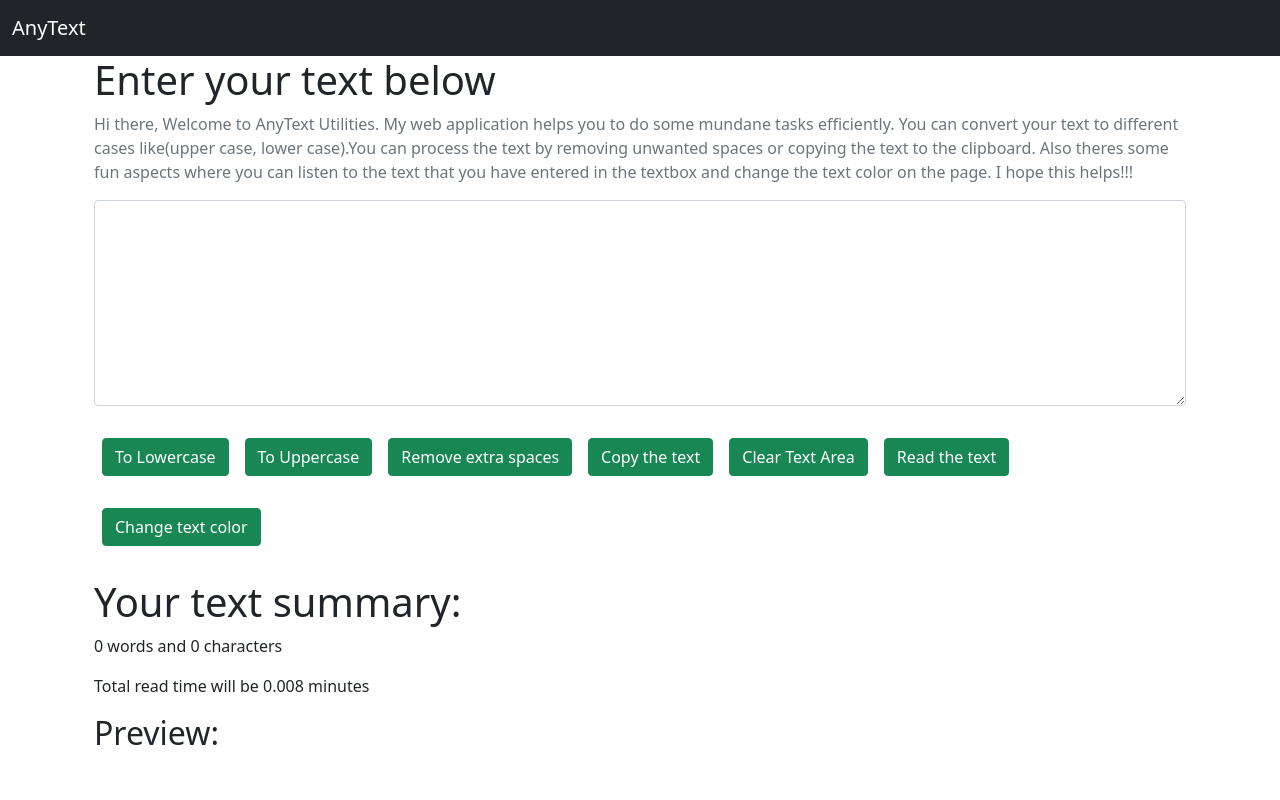
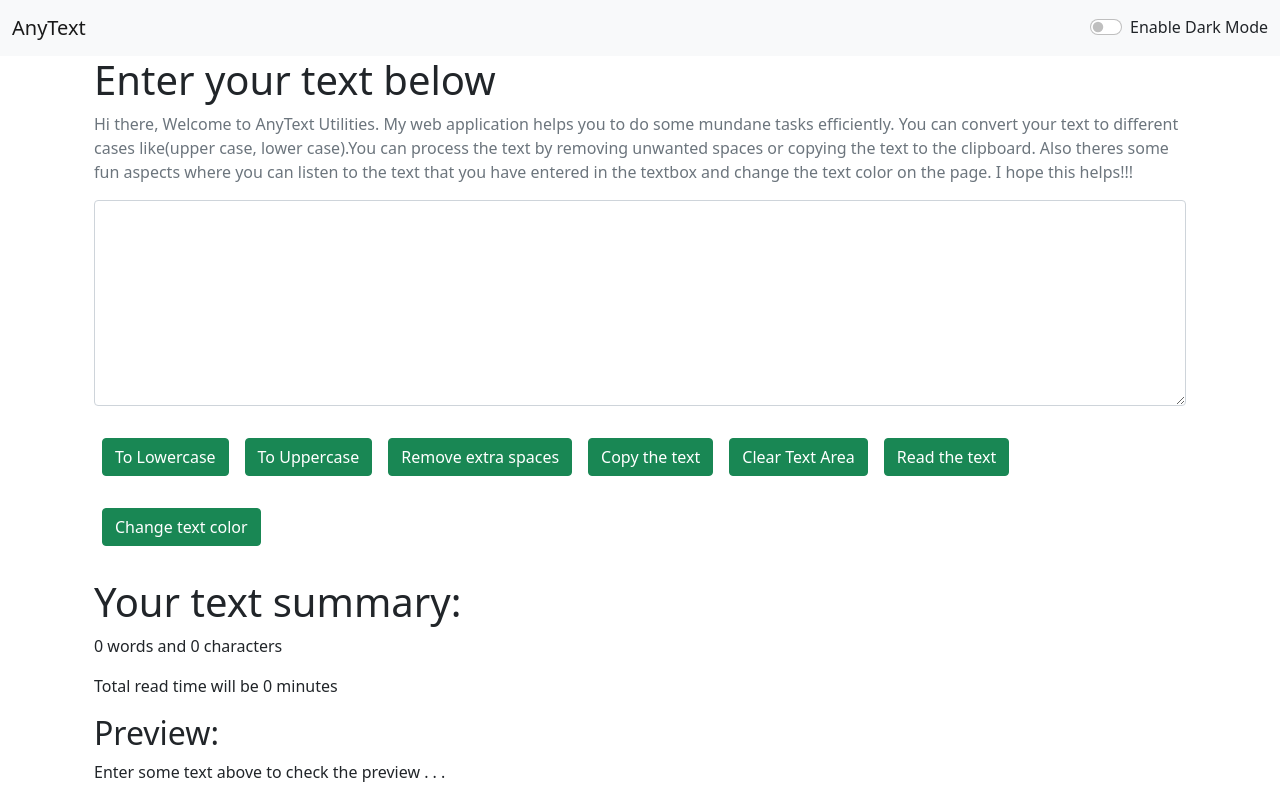
Before and after one commit to cdandale26/AnyTextUtils, a React (Create React App) app: page / in a window 1280 px wide. Built offline with nearby package versions, Linux system fonts and the light colour scheme.

Commit message:
Enabled feature to implement dark mode and light mode on the web application

```diff
--- a/package.json
+++ b/package.json
@@ -1,4 +1,5 @@
 {
+  "homepage": "https://cdandale26.github.io/AnyTextutils",
   "name": "textutils",
   "version": "0.1.0",
   "private": true,
@@ -12,7 +13,6 @@
     "web-vitals": "^2.1.4"
   },
   "scripts": {
-
     "predeploy": "npm run build",
     "deploy": "gh-pages -d build",
     "start": "react-scripts start",
@@ -38,7 +38,7 @@
   },
   "devDependencies": {
     "gh-pages": "^4.0.0"
-  },
-  "homepage":"http://cdandale26.github.io/AnyTextutlis"
+  }
+
 
 }
--- a/src/App.js
+++ b/src/App.js
@@ -1,14 +1,36 @@
 import Navbar from './components/Navbar';
 import TextForm from './components/TextForm';
-const commonProps = {title: 'AnyText'};
+import {useState} from 'react';
+
 function App(props) {
+  const [mode, setMode] = useState('light');
+  const [btnText, setBtnText] = useState('Enable Dark Mode')
+
+  const toggleMode = () =>{
+    if(mode==='light'){
+      setMode('dark');
+      setBtnText('Enable Light Mode');
+      document.body.style.backgroundColor ='black';
+      document.body.style.color ='#e6e6e6';
+    }else{
+      setMode('light');
+      setBtnText('Enable Dark Mode');
+      document.body.style.backgroundColor ='white';
+      document.body.style.color ='#262626';
+    }
+  }
+
+  const commonProps = {title: 'AnyText', mode:mode, btnText:btnText, toggleMode:toggleMode};
   return (
   <>
-    {/**Navigation component contains nothing but the name of the application, sent object as the prop */}
-    <Navbar commonProps =  {commonProps}/>
+    {/**Navigation component contains commonProps object passed as a prop where it contains
+     * name of the application, what mode(dark/light) we have enabled on the application and a function to change the
+     * mode of the application */}
+    <Navbar commonProps ={commonProps}/>
     <div className="container">
       <TextForm  heading="Enter your text below"/>
     </div>
+
   </>
   );
 }
--- a/src/components/Navbar.js
+++ b/src/components/Navbar.js
@@ -4,15 +4,19 @@
  const Navbar = (props) => {
    return (
      <>
-      <nav className="navbar navbar-expand-lg navbar-dark bg-dark">
+      <nav className={`navbar navbar-expand-lg navbar-${props.commonProps.mode} bg-${props.commonProps.mode}`}>
         <div className="container-fluid">
           <a className="navbar-brand" href="/">{props.commonProps.title}</a>
-          <button className="navbar-toggler" type="button" data-bs-toggle="collapse" data-bs-target="#navbarSupportedContent" aria-controls="navbarSupportedContent" aria-expanded="false" aria-label="Toggle navigation">
+          {/**<button className="navbar-toggler" type="button" data-bs-toggle="collapse" data-bs-target="#navbarSupportedContent" aria-controls="navbarSupportedContent" aria-expanded="false" aria-label="Toggle navigation">
             <span className="navbar-toggler-icon"></span>
           </button>
           <div className="collapse navbar-collapse" id="navbarSupportedContent">
             <ul className="navbar-nav me-auto mb-2 mb-lg-0">
             </ul>
+          </div> */}
+          <div className={`form-check form-switch text-${props.commonProps.mode === 'light'?'dark':'light'}`}>
+            <input className="form-check-input" type="checkbox" id="flexSwitchCheckDefault" onClick={props.commonProps.toggleMode}/>
+            <label className="form-check-label" htmlFor="flexSwitchCheckDefault">{props.commonProps.btnText}</label>
           </div>
         </div>
       </nav>
@@ -25,7 +29,7 @@
 */
 Navbar.propTypes = {title:PropTypes.string.isRequired, age:PropTypes.number};
 
-/**defalutProps are nothing but the default value we set for all the arguments that are needed in the
+/**defaultProps are nothing but the default value we set for all the arguments that are needed in the
  * child and are not passed from the parent.
  */
 Navbar.defaultProps = {title:'set title please'}
--- a/src/components/TextForm.js
+++ b/src/components/TextForm.js
@@ -87,9 +87,9 @@ export default function TextForm(props) {
             <div className="container my-3">
                 <h1>Your text summary:</h1>
                 <p>{(text ==='') ? 0 : text.split(' ').length } words and {text.length} characters</p>
-                <p>Total read time will be { (text.split(' ').length)/125 } minutes</p>
+                <p>Total read time will be { (text.length>0?(text.split(' ').length)/125 : 0)} minutes</p>
                 <h2>Preview:</h2>
-                <p>{text}</p>
+                <p>{text.length>0?text: 'Enter some  text above to check the preview . . .'}</p>
             </div>
         </>
     )
```
